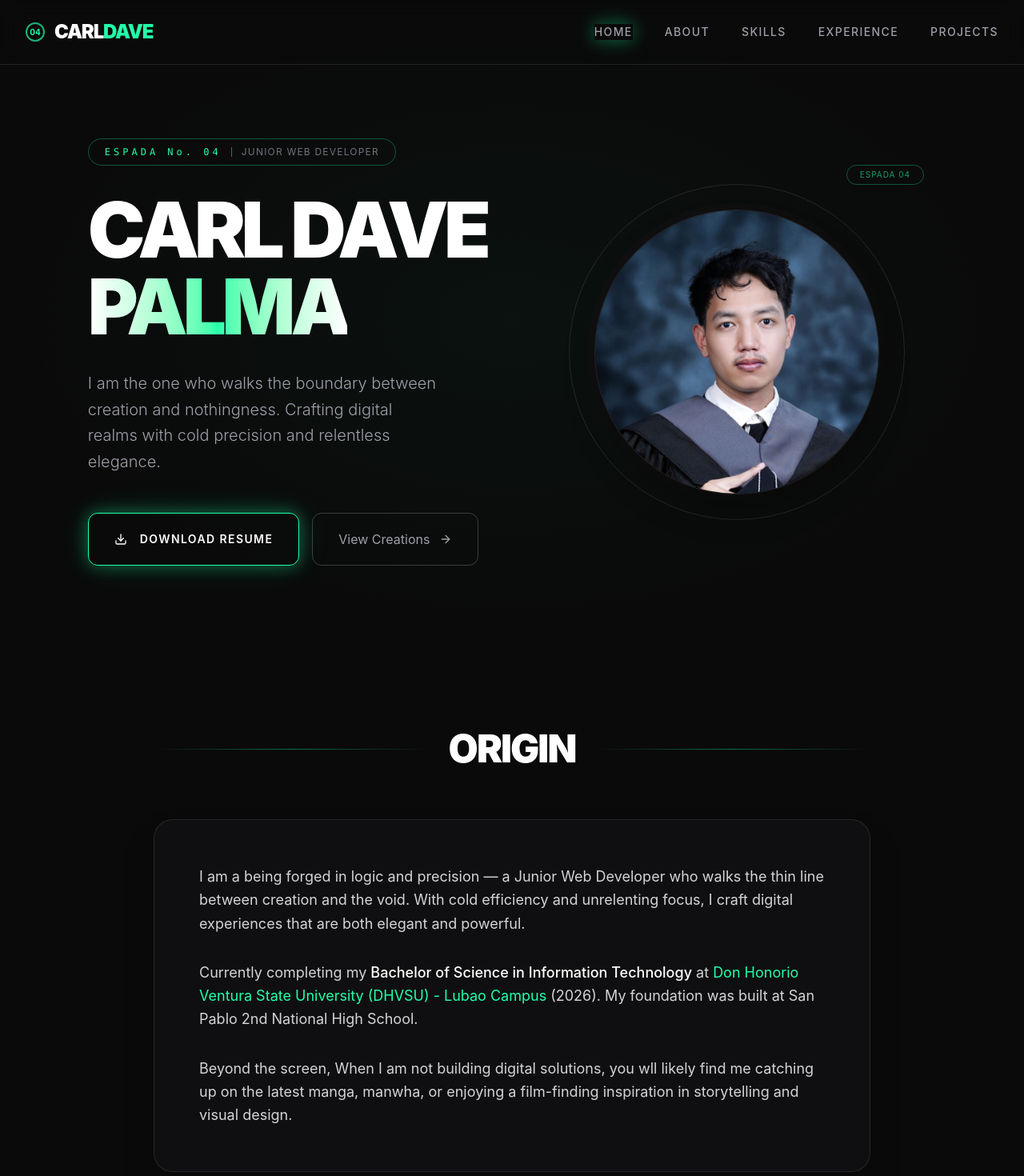
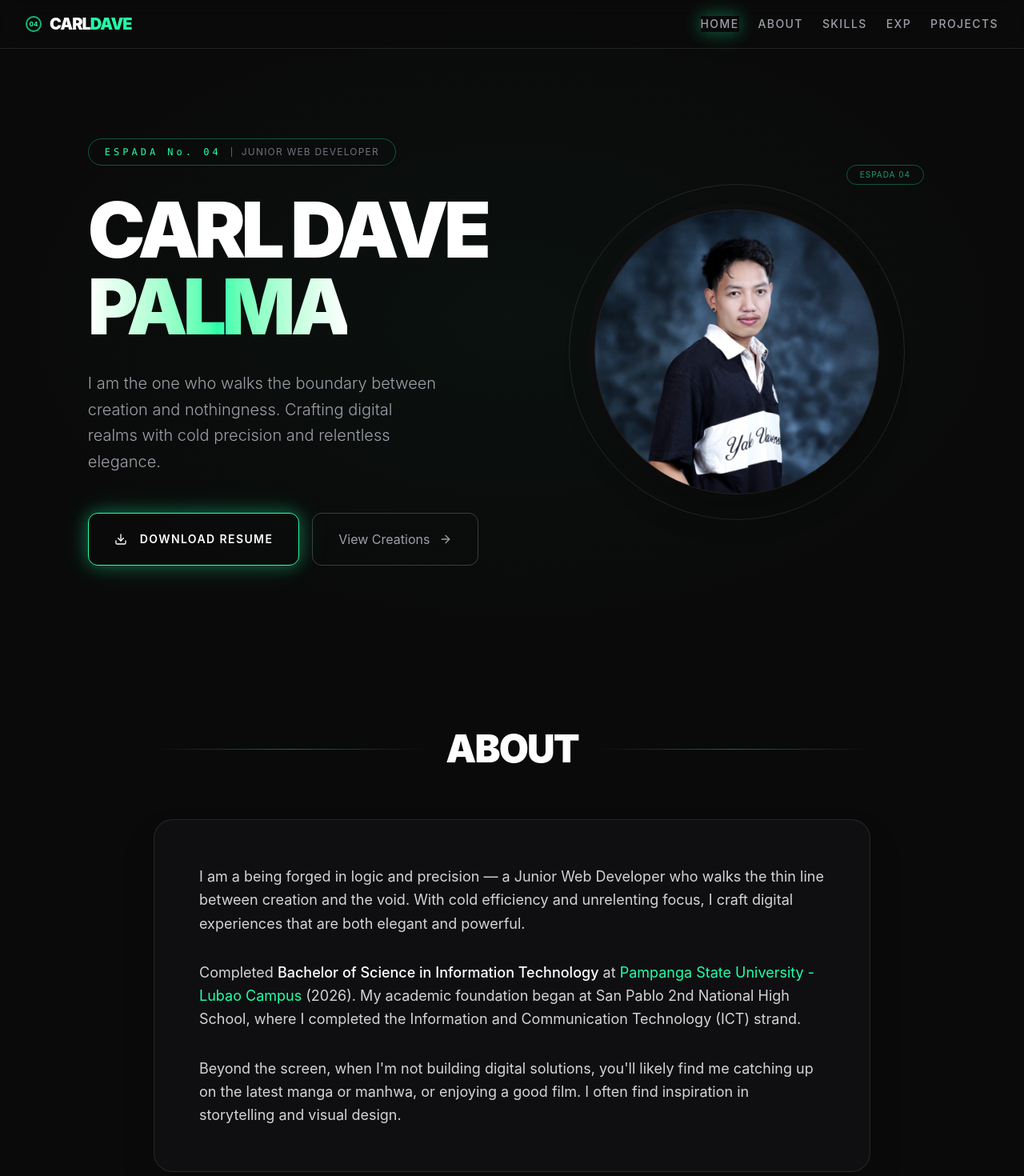
Before and after one commit to Ulquiorrraaa/carl-portfolio, a React (Vite) app: page / in a window 1280 px wide. Shown: the top 1470 px of the page at 80% size. Built offline with nearby package versions, Linux system fonts and the light colour scheme.

Commit message:
Change Photo

```diff
--- a/src/components/About.jsx
+++ b/src/components/About.jsx
@@ -1,13 +1,14 @@
-import { motion } from 'framer-motion';
+import { motion } from "framer-motion";
 
 const About = () => {
   return (
     <section id="about" className="py-24 md:py-28 px-6 md:px-8 bg-void">
       <div className="max-w-4xl mx-auto">
-
         <div className="flex items-center gap-6 mb-12 md:mb-16">
           <div className="flex-1 h-px bg-gradient-to-r from-transparent via-primary/40 to-transparent"></div>
-          <h2 className="text-4xl md:text-5xl font-black tracking-[-0.04em] text-white">ORIGIN</h2>
+          <h2 className="text-4xl md:text-5xl font-black tracking-[-0.04em] text-white">
+            ABOUT
+          </h2>
           <div className="flex-1 h-px bg-gradient-to-r from-transparent via-primary/40 to-transparent"></div>
         </div>
 
@@ -18,18 +19,32 @@ const About = () => {
           className="bg-card/80 border border-white/10 p-8 md:p-14 rounded-3xl shadow-2xl space-y-8 text-base md:text-lg leading-relaxed text-zinc-300"
         >
           <p>
-            I am a being forged in logic and precision — a Junior Web Developer who walks the thin line between creation and the void.
-            With cold efficiency and unrelenting focus, I craft digital experiences that are both elegant and powerful.
+            I am a being forged in logic and precision — a Junior Web Developer
+            who walks the thin line between creation and the void. With cold
+            efficiency and unrelenting focus, I craft digital experiences that
+            are both elegant and powerful.
           </p>
 
           <p>
-            Currently completing my <span className="text-white font-medium">Bachelor of Science in Information Technology</span> at
-            <span className="text-primary"> Don Honorio Ventura State University (DHVSU) - Lubao Campus</span> (2026).
-            My foundation was built at San Pablo 2nd National High School.
+            Completed{" "}
+            <span className="text-white font-medium">
+              Bachelor of Science in Information Technology
+            </span>{" "}
+            at
+            <span className="text-primary">
+              {" "}
+              Pampanga State University - Lubao Campus
+            </span>{" "}
+            (2026). My academic foundation began at San Pablo 2nd National High
+            School, where I completed the Information and Communication
+            Technology (ICT) strand.
           </p>
 
           <p>
-            Beyond the screen, When I am not building digital solutions, you wll likely find me catching up on the latest manga, manwha, or enjoying a film-finding inspiration in storytelling and visual design.
+            Beyond the screen, when I'm not building digital solutions, you'll
+            likely find me catching up on the latest manga or manhwa, or
+            enjoying a good film. I often find inspiration in storytelling and
+            visual design.
           </p>
         </motion.div>
       </div>
--- a/src/components/Footer.jsx
+++ b/src/components/Footer.jsx
@@ -1,28 +1,42 @@
-import React from "react";
-import { FiGithub, FiLinkedin, FiMail } from "react-icons/fi";
+import React, { useState } from "react";
+import { FiGithub, FiLinkedin, FiMail, FiInstagram, FiFacebook, FiCheck } from "react-icons/fi";
 
 const Footer = () => {
+  const [copied, setCopied] = useState(false);
+
+  const copyEmail = async () => {
+    try {
+      await navigator.clipboard.writeText("carldave0110@gmail.com");
+      setCopied(true);
+      setTimeout(() => setCopied(false), 2500);
+    } catch (err) {
+      console.error("Failed to copy email");
+    }
+  };
+
   return (
-    <footer className="bg-card border-t border-white/10 py-16">
-      <div className="max-w-6xl mx-auto px-8">
+    <footer className="bg-card border-t border-white/10 py-12 relative">
+      <div className="max-w-6xl mx-auto px-6 md:px-8">
         <div className="flex flex-col md:flex-row justify-between items-center gap-10">
-          {/* Left - Name & Title */}
+
+          {/* Left */}
           <div className="text-center md:text-left">
-            <div className="text-3xl font-black tracking-tight text-white mb-1">
+            <div className="text-2xl font-black tracking-[-0.02em] text-white">
               CARL DAVE PALMA
             </div>
-            <p className="text-primary text-sm tracking-widest">
+            <p className="text-primary text-xs tracking-[2px] mt-1.5">
               JUNIOR WEB DEVELOPER
             </p>
           </div>
 
-          {/* Social Links - Fixed */}
-          <div className="flex justify-center gap-8 text-3xl">
+          {/* Center - Socials */}
+          <div className="flex flex-col items-center gap-3">
+            <div className="flex gap-7 text-3xl">
               <a
                 href="https://github.com/Ulquiorrraaa"
                 target="_blank"
                 rel="noopener noreferrer"
-              className="text-zinc-400 hover:text-primary transition-all hover:scale-110"
+                className="text-zinc-400 hover:text-primary transition-all hover:scale-125"
               >
                 <FiGithub />
               </a>
@@ -30,26 +44,53 @@ const Footer = () => {
                 href="https://www.linkedin.com/in/carl-dave-palma-762ba0391"
                 target="_blank"
                 rel="noopener noreferrer"
-              className="text-zinc-400 hover:text-primary transition-all hover:scale-110"
+                className="text-zinc-400 hover:text-primary transition-all hover:scale-125"
               >
                 <FiLinkedin />
               </a>
               <a
-              href="https://mail.google.com/mail/?view=cm&fs=1&to=carldave0110@gmail.com"
+                href="https://www.instagram.com/criticarll/"   // ← Replace with your IG username
                 target="_blank"
                 rel="noopener noreferrer"
-              className="text-zinc-400 hover:text-primary transition-all hover:scale-110"
+                className="text-zinc-400 hover:text-primary transition-all hover:scale-125"
               >
-              <FiMail />
+                <FiInstagram />
               </a>
+              <a
+                href="https://www.facebook.com/carl.dave.861668"   // ← Replace with your FB username or page
+                target="_blank"
+                rel="noopener noreferrer"
+                className="text-zinc-400 hover:text-primary transition-all hover:scale-125"
+              >
+                <FiFacebook />
+              </a>
+              <button
+                onClick={copyEmail}
+                className="text-zinc-400 hover:text-primary transition-all hover:scale-125 relative"
+                title="Copy Email"
+              >
+                {copied ? <FiCheck className="text-green-400" /> : <FiMail />}
+              </button>
             </div>
 
-          {/* Right - Copyright */}
-          <div className="text-center md:text-right text-zinc-500 text-sm">
-            © {new Date().getFullYear()} Carl Dave Palma
-            <br />
+            {/* Copy Feedback */}
+            {copied && (
+              <p className="text-green-400 text-sm font-medium flex items-center gap-1.5">
+                <FiCheck size={16} /> Email copied successfully!
+              </p>
+            )}
+
+            <p className="text-zinc-500 text-sm text-center tracking-wide">
+              Feel free to reach out anytime
+            </p>
+          </div>
+
+          {/* Right */}
+          <div className="text-center md:text-right text-zinc-500 text-xs">
+            © {new Date().getFullYear()} Carl Dave Palma<br />
             All Rights Reserved
           </div>
+
         </div>
       </div>
     </footer>
--- a/src/components/Hero.jsx
+++ b/src/components/Hero.jsx
@@ -1,7 +1,7 @@
 import React from 'react';
 import { motion } from 'framer-motion';
 import { FiDownload, FiArrowRight } from 'react-icons/fi';
-import profilePic from '../assets/g.jpg';
+import profilePic from '../assets/cd.jpg';
 
 const Hero = () => {
   return (
--- a/src/components/Navbar.jsx
+++ b/src/components/Navbar.jsx
@@ -1,6 +1,6 @@
 import React, { useState } from 'react';
 import { Link } from 'react-scroll';
-import { FiMenu, FiX, FiDownload, FiArrowRight } from 'react-icons/fi';
+import { FiMenu, FiX } from 'react-icons/fi';
 import { motion } from 'framer-motion';
 
 const Navbar = () => {
@@ -10,28 +10,28 @@ const Navbar = () => {
     { name: 'HOME', to: 'home' },
     { name: 'ABOUT', to: 'about' },
     { name: 'SKILLS', to: 'skills' },
-    { name: 'EXPERIENCE', to: 'experience' },
+    { name: 'EXP', to: 'experience' },
     { name: 'PROJECTS', to: 'projects' },
   ];
 
   return (
-    <header className="fixed w-full top-0 z-50 bg-void/90 backdrop-blur-md border-b border-white/10 py-6">
-      <div className="max-w-7xl mx-auto px-8 flex justify-between items-center">
+    <header className="fixed w-full top-0 z-50 bg-void/90 backdrop-blur-md border-b border-white/10 py-3 md:py-4">
+      <div className="max-w-7xl mx-auto px-6 md:px-8 flex justify-between items-center">
 
         <motion.div
           initial={{ opacity: 0, x: -30 }}
           animate={{ opacity: 1, x: 0 }}
-          className="flex items-center gap-3"
+          className="flex items-center gap-2.5"
         >
-          <div className="w-6 h-6 rounded-full border-2 border-primary/70 flex items-center justify-center">
-            <span className="text-[10px] font-bold text-primary">04</span>
+          <div className="w-5 h-5 rounded-full border-2 border-primary/70 flex items-center justify-center">
+            <span className="text-[8px] font-bold text-primary">04</span>
           </div>
-          <div className="text-2xl font-black tracking-[-0.05em] text-white">
+          <div className="text-xl font-black tracking-[-0.05em] text-white">
             CARL<span className="text-primary">DAVE</span>
           </div>
         </motion.div>
 
-        <div className="hidden md:flex gap-10 text-sm tracking-widest font-medium">
+        <div className="hidden md:flex gap-6 text-sm tracking-widest font-medium">
           {navLinks.map((link, index) => (
             <Link
               key={index}
@@ -40,7 +40,7 @@ const Navbar = () => {
               duration={800}
               spy={true}
               activeClass="text-primary reiatsu-glow"
-              className="text-zinc-400 hover:text-white transition-all duration-300 relative group"
+              className="text-zinc-400 hover:text-white transition-all duration-300 relative group cursor-pointer"
             >
               {link.name}
               <span className="absolute -bottom-1 left-0 w-0 h-px bg-primary group-hover:w-full transition-all"></span>
@@ -48,7 +48,10 @@ const Navbar = () => {
           ))}
         </div>
 
-        <div className="md:hidden text-3xl text-zinc-300 cursor-pointer hover:text-primary transition-colors" onClick={() => setIsOpen(!isOpen)}>
+        <div
+          className="md:hidden text-2xl text-zinc-300 cursor-pointer hover:text-primary transition-colors"
+          onClick={() => setIsOpen(!isOpen)}
+        >
           {isOpen ? <FiX /> : <FiMenu />}
         </div>
       </div>
@@ -56,9 +59,9 @@ const Navbar = () => {
       {/* Mobile Menu - Hollow Style */}
       {isOpen && (
         <motion.div
-          initial={{ opacity: 0, y: -20 }}
+          initial={{ opacity: 0, y: -10 }}
           animate={{ opacity: 1, y: 0 }}
-          className="md:hidden absolute top-full left-0 w-full bg-card/95 border-b border-white/10 py-8 flex flex-col items-center gap-8 text-lg"
+          className="md:hidden absolute top-full left-0 w-full bg-card/95 border-b border-white/10 py-5 flex flex-col items-center gap-5 text-base shadow-xl"
         >
           {navLinks.map((link, index) => (
             <Link
@@ -67,7 +70,7 @@ const Navbar = () => {
               smooth={true}
               duration={600}
               onClick={() => setIsOpen(false)}
-              className="text-zinc-400 hover:text-primary transition-colors"
+              className="text-zinc-400 hover:text-primary transition-colors cursor-pointer"
             >
               {link.name}
             </Link>
--- a/src/components/Skills.jsx
+++ b/src/components/Skills.jsx
@@ -22,7 +22,6 @@ const skillCategories = [
       { name: "PHP", icon: <FaPhp /> },
       { name: "Tailwind CSS", icon: <SiTailwindcss /> },
       { name: "Responsive", icon: <FaDesktop /> },
-      { name: "Figma", icon: <SiFigma /> },
       { name: "GitHub", icon: <FaGithub /> },
       { name: "MySQL", icon: <SiMysql /> },
       { name: "MongoDB", icon: <SiMongodb /> },
@@ -31,6 +30,7 @@ const skillCategories = [
   {
     title: "DATA & TOOLS",
     skills: [
+      { name: "Figma", icon: <SiFigma /> },
       { name: "Excel", icon: <FaFileExcel /> },
       { name: "Word", icon: <FaFileWord /> },
       { name: "PowerPoint", icon: <FaFilePowerpoint /> },
```
Also changed, not shown: src/assets/Ulquiorra.jpg (added), src/assets/cd.jpg (added). Lines whose indentation alone changed are shown as unchanged.
